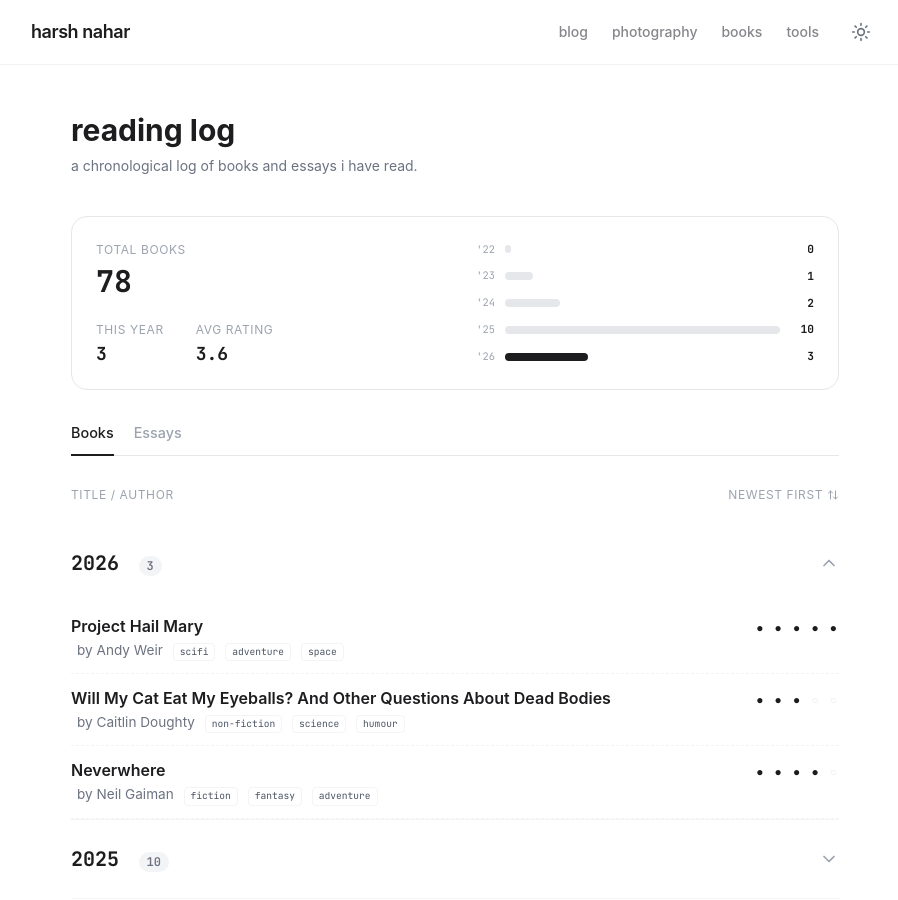
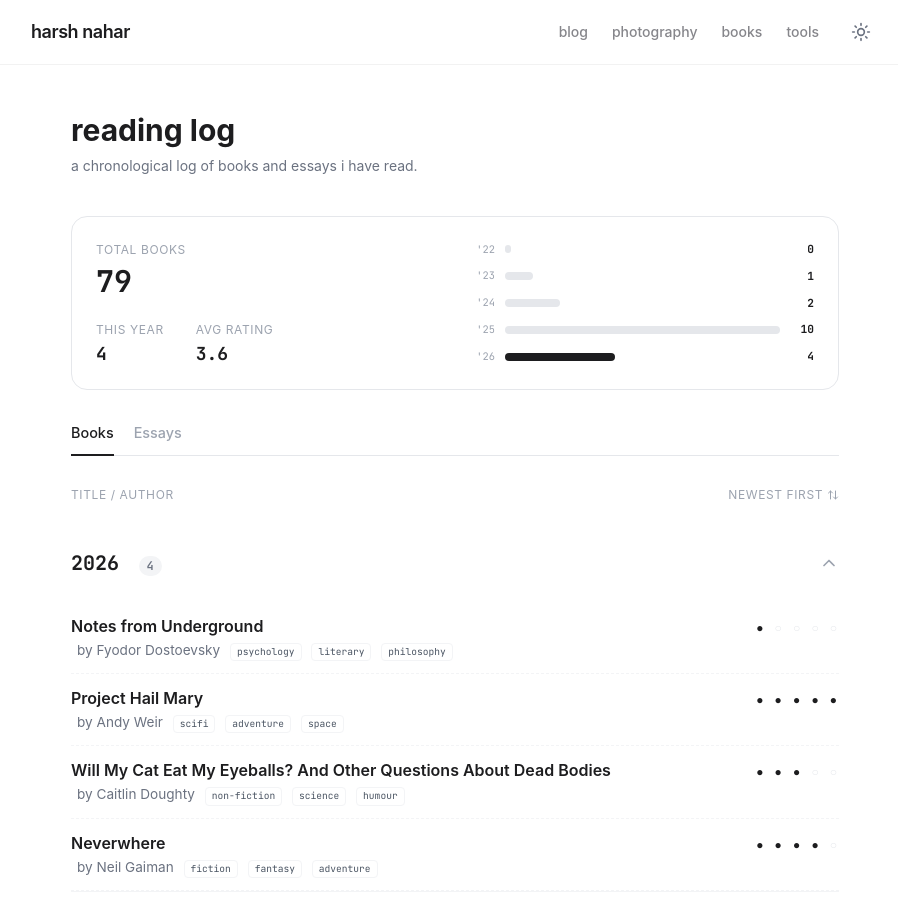
Before and after one commit to harsh-nahar/harsh-nahar.github.io, a Jekyll site: the page built from reading/index.html, in a window 1280 px wide and 900 px high. Shown: the whole window, without its empty margins (185-1083 px from the left). Built offline with Jekyll 4.4.1, drawn with Linux system fonts in a browser that asks for light colours.

```diff
--- a/_data/books.yml
+++ b/_data/books.yml
@@ -1,3 +1,11 @@
+- title: "Notes from Underground"
+  author: "Fyodor Dostoevsky"
+  tags: ["psychology", "literary", "philosophy"]
+  id: "20566675"
+  rating: 1
+  pages: 154
+  date_read: "2026-06-10"
+
 - title: "Project Hail Mary"
   author: "Andy Weir"
   tags: ["scifi", "adventure", "space"]
@@ -104,7 +112,7 @@
 
 - title: "Man's Search for Meaning"
   author: "Viktor E. Frankl"
-  tags: ["non-fiction", "psychology", "philosophical"]
+  tags: ["non-fiction", "psychology", "philosophy"]
   id: "4069"
   rating: 3
   pages: 165
@@ -248,7 +256,7 @@
 
 - title: "The Stranger"
   author: "Albert Camus"
-  tags: ["fiction", "literary", "philosophical"]
+  tags: ["fiction", "literary", "philosophy"]
   id: "49552"
   rating: 3
   pages: 123
@@ -424,7 +432,7 @@
 
 - title: "Sapiens"
   author: "Yuval Noah Harari"
-  tags: ["non-fiction", "history", "philosophical"]
+  tags: ["non-fiction", "history", "philosophy"]
   id: "23692271"
   rating: 5
   pages: 512
@@ -472,7 +480,7 @@
 
 - title: "The Subtle Art of Not Giving a F*ck"
   author: "Mark Manson"
-  tags: ["non-fiction", "self-help", "philosophical"]
+  tags: ["non-fiction", "self-help", "philosophy"]
   id: "28257707"
   rating: 3
   pages: 212
@@ -600,7 +608,7 @@
 
 - title: "The Alchemist"
   author: "Paulo Coelho"
-  tags: ["fiction", "literary", "philosophical"]
+  tags: ["fiction", "literary", "philosophy"]
   id: "865"
   rating: 3
   pages: 197
--- a/_data/current_book.yml
+++ b/_data/current_book.yml
@@ -1,3 +1,3 @@
-title: "Notes from Underground"
-author: "Fyodor Dostoevsky"
-id: "20566675"
+title: "Humble Pi: A Comedy of Maths Errors"
+author: "Matt Parker"
+id: "40738746"
```
